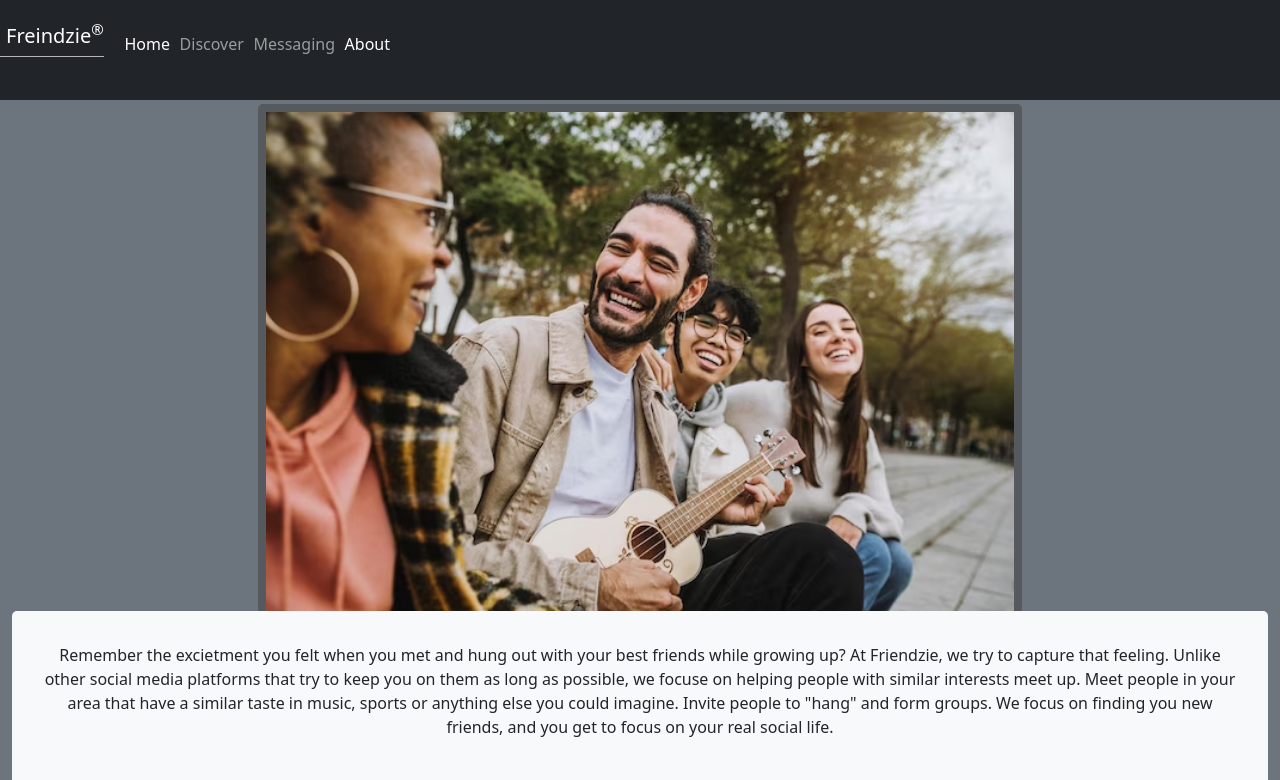
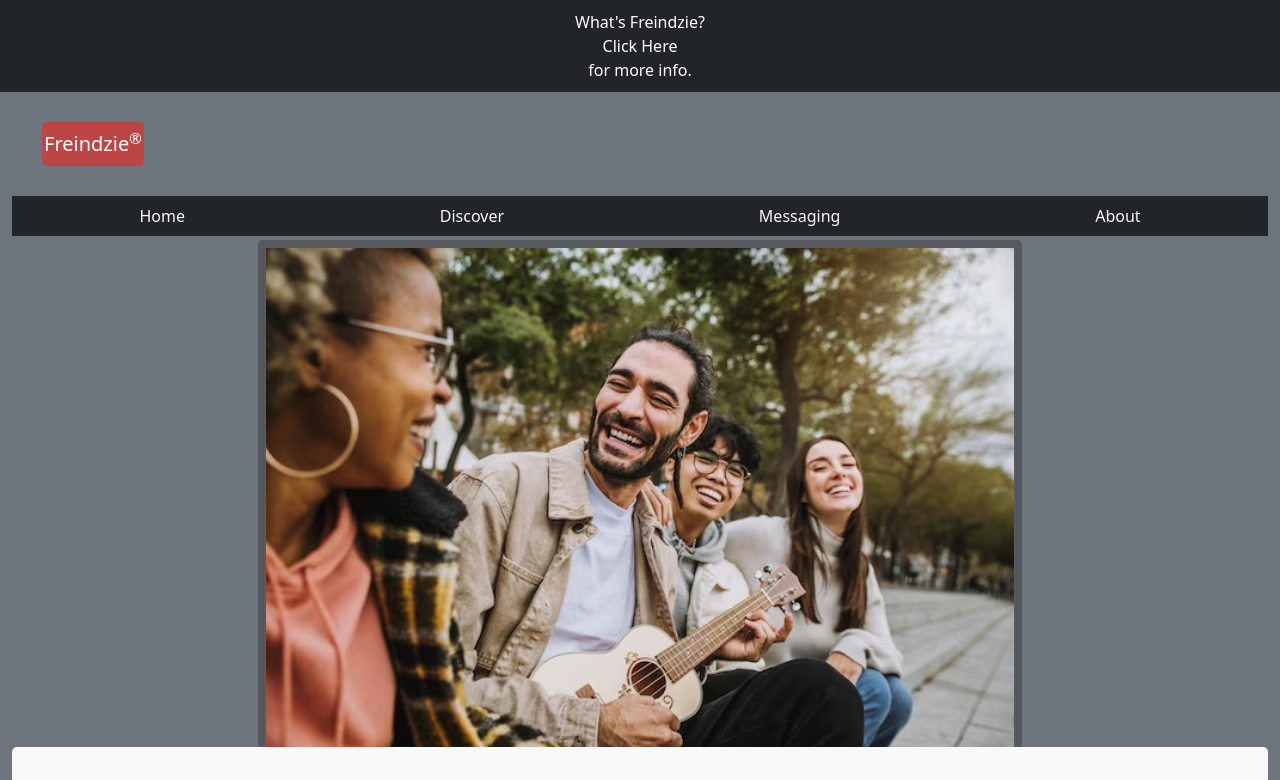
Before and after one commit to BrendonsDad/startup, a React (Vite) app: page /about in a window 1280 px wide. Shown: the top 780 px of the page. Built offline with nearby package versions, Linux system fonts and the light colour scheme.

Commit message:
made alot of the changes to the css, change the colloring and the menue. added a more info card to the top.

```diff
--- a/src/app.css
+++ b/src/app.css
@@ -4,8 +4,43 @@
     min-width: 375px;
   }
 
+  .top-header {
+    padding: 10px;
+    text-align: center;
+    background-color: #212529;
+    color: #fff;
+    align-items: center;
+  }
+
+  .top-header span {
+    white-space: nowrap;
+    display: flex;
+    align-items: center;
+  }
+
+  .LogoHeader {
+    display: flex;
+    justify-content: space-between;
+    align-items: center;
+  }
+
+  #picture .LogoHeader {
+    height: 50px;
+    width:auto;
+  }
+
+  a:link.top-header {
+    color: #fff;
+    text-decoration: underline;
+  }
+
+  a.link {
+    color: #fff;
+  }
+
+
   .form {
-    border: solid darkgray;
+    border: solid #fff;
     border-radius: 10px;
     margin: 15px;
 
@@ -43,13 +78,37 @@
     list-style: none;
   }
 
+  .navbar {
+    padding: 30px;
+  }
+
   .navbar-brand {
-    padding-left: 0.3em;
-    border-bottom: solid rgb(182, 182, 182) thin;
+    border: 2px solid rgb(189, 69, 69);
+    border-radius: 5px;
+    background-color: rgb(189, 69, 69)
+  }
+
+  .navbar-nav {
+    margin: 0 auto;
+    background-color: #212529;
+    display: flex;
+  }
+
+  .my-red-button {
+    background-color: #dc3545;
+    border-color: #dc3545;
+    color: #fff;
   }
 
   menu .nav-item {
     padding: 0 0.3em;
+    flex-grow: 1;
+    text-align: center;
+  }
+
+  menu .nav-link:hover {
+    background-color: #a59f9f;
+    color: #25282b;
   }
 
   footer a {
--- a/src/app.jsx
+++ b/src/app.jsx
@@ -11,18 +11,24 @@ import { About } from './about/about';
 export default function App() {
   return (
     <BrowserRouter>
-        <div className="body bg-dark text-light">
+        <div className="top-header">
+            What's Freindzie? <NavLink className="nav-link active" to="about"> Click Here</NavLink> for more info.
+        </div>
+        <div className="body bg-secondary text-light">
             <header className="container-fluid">
-                <nav className="navbar fixed-top navbar-dark">
-                    <a className="navbar-brand" href="#">Freindzie<sup>&reg;</sup></a>
-
+                <div className="LogoHeader">
+                    <nav className="navbar navbar-dark">
+                        <a className="navbar-brand" href="#">Freindzie<sup>&reg;</sup></a>
+                    </nav>
+                    {/* <div id="picture" className="picture-box"><img src="skull.png" alt="random" /></div> */}
+                </div>
+                <nav>
                     <menu className="navbar-nav">
-                        <li className="nav-item"><NavLink className="nav-link active" to="/">Home</NavLink></li>
+                        <li className="nav-item"><NavLink className="nav-link" to="/">Home</NavLink></li>
                         <li className="nav-item"><NavLink className="nav-link" to="discover">Discover</NavLink></li>
                         <li className="nav-item"><NavLink className="nav-link" to="messaging">Messaging</NavLink></li>
                         <li className="nav-item"><NavLink className="nav-link" to="about">About</NavLink></li>
-                    </menu>
-                </nav>
+                    </menu></nav>
             </header>
 
             <Routes>
--- a/src/login/login.html
+++ b/src/login/login.html
@@ -7,8 +7,6 @@
     <title>Friendzie HTML</title>
     <link rel="icon" href="favicon.ico" />
 
-    <link rel="stylesheet" href="main.css" />
-
     <!-- Include bootstrap CSS framework -->
     <link
       href="https://cdn.jsdelivr.net/npm/bootstrap@5.2.2/dist/css/bootstrap.min.css"
@@ -17,9 +15,14 @@
       crossorigin="anonymous"
     />
 
+    <link rel="stylesheet" href="main.css" />
+
   </head>
   <body class="bg-dark text-light">
     <!-- Use header, main, and footer elements to give semantic structure -->
+    <div class="top-header">
+      <p>What's Freindzie? <a class="top-header-learn-more" href="index.html">Click Here</a> for more info.</p>
+    </div>
     <header class="container-fluid">
       <!-- Navigation elements -->
       <nav class="navbar fixed-top navbar-dark">
@@ -53,7 +56,7 @@
               <span class="input-group-text">DOB</span>
               <input class="form-control" type="date" placeholder="mm/dd/yyyy" />
             </div>
-          <button type="submit" class="btn btn-primary">Create</button>
+          <button type="submit" class="btn my-red-button">Create</button>
           <p>Already have an Account? Here:</p>
           <button type="submit" class="btn btn-secondary">Login</button>
         </form>
```
Also changed, not shown: public/coolTransSkull.png (added), public/skull.png (added).
